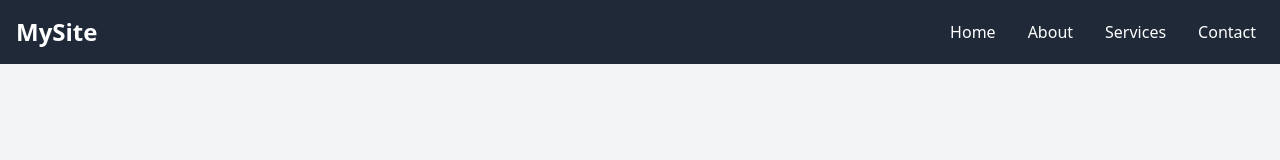
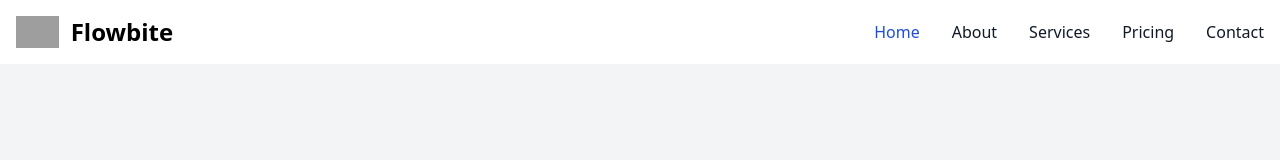
Before and after one commit to Watanuki7/sorcerologist, a plain HTML site: page index.html in a window 1280 px wide. Drawn offline with nearby package versions, Linux system fonts and the light colour scheme; grey boxes are pictures that could not be loaded.

Commit message:
Add navbar test

```diff
--- a/index.html
+++ b/index.html
@@ -8,17 +8,39 @@
     </head>
     <body class="bg-gray-100 font-sans">
 
-    <nav class="navbar bg-gray-800 text-white p-4 flex justify-between items-center">
-        <div class="logo text-2xl font-bold">
-            <a href="#">MySite</a>
+
+        <nav class="bg-white border-gray-200 dark:bg-gray-900">
+            <div class="max-w-screen-xl flex flex-wrap items-center justify-between mx-auto p-4">
+                <a href="https://flowbite.com/" class="flex items-center space-x-3 rtl:space-x-reverse">
+                    <img src="https://flowbite.com/docs/images/logo.svg" class="h-8" alt="Flowbite Logo" />
+                    <span class="self-center text-2xl font-semibold whitespace-nowrap dark:text-white">Flowbite</span>
+                </a>
+            <button data-collapse-toggle="navbar-default" type="button" class="inline-flex items-center p-2 w-10 h-10 justify-center text-sm text-gray-500 rounded-lg md:hidden hover:bg-gray-100 focus:outline-none focus:ring-2 focus:ring-gray-200 dark:text-gray-400 dark:hover:bg-gray-700 dark:focus:ring-gray-600" aria-controls="navbar-default" aria-expanded="false">
+                <span class="sr-only">Open main menu</span>
+                <svg class="w-5 h-5" aria-hidden="true" xmlns="http://www.w3.org/2000/svg" fill="none" viewBox="0 0 17 14">
+                    <path stroke="currentColor" stroke-linecap="round" stroke-linejoin="round" stroke-width="2" d="M1 1h15M1 7h15M1 13h15"/>
+                </svg>
+            </button>
+            <div class="hidden w-full md:block md:w-auto" id="navbar-default">
+                <ul class="font-medium flex flex-col p-4 md:p-0 mt-4 border border-gray-100 rounded-lg bg-gray-50 md:flex-row md:space-x-8 rtl:space-x-reverse md:mt-0 md:border-0 md:bg-white dark:bg-gray-800 md:dark:bg-gray-900 dark:border-gray-700">
+                    <li>
+                        <a href="#" class="block py-2 px-3 text-white bg-blue-700 rounded md:bg-transparent md:text-blue-700 md:p-0 dark:text-white md:dark:text-blue-500" aria-current="page">Home</a>
+                    </li>
+                    <li>
+                        <a href="#" class="block py-2 px-3 text-gray-900 rounded hover:bg-gray-100 md:hover:bg-transparent md:border-0 md:hover:text-blue-700 md:p-0 dark:text-white md:dark:hover:text-blue-500 dark:hover:bg-gray-700 dark:hover:text-white md:dark:hover:bg-transparent">About</a>
+                    </li>
+                    <li>
+                        <a href="#" class="block py-2 px-3 text-gray-900 rounded hover:bg-gray-100 md:hover:bg-transparent md:border-0 md:hover:text-blue-700 md:p-0 dark:text-white md:dark:hover:text-blue-500 dark:hover:bg-gray-700 dark:hover:text-white md:dark:hover:bg-transparent">Services</a>
+                    </li>
+                    <li>
+                        <a href="#" class="block py-2 px-3 text-gray-900 rounded hover:bg-gray-100 md:hover:bg-transparent md:border-0 md:hover:text-blue-700 md:p-0 dark:text-white md:dark:hover:text-blue-500 dark:hover:bg-gray-700 dark:hover:text-white md:dark:hover:bg-transparent">Pricing</a>
+                    </li>
+                    <li>
+                        <a href="#" class="block py-2 px-3 text-gray-900 rounded hover:bg-gray-100 md:hover:bg-transparent md:border-0 md:hover:text-blue-700 md:p-0 dark:text-white md:dark:hover:text-blue-500 dark:hover:bg-gray-700 dark:hover:text-white md:dark:hover:bg-transparent">Contact</a>
+                    </li>
+                </ul>
             </div>
-        <ul class="flex space-x-4">
-            <li><a href="#" class="hover:bg-gray-600 p-2 rounded">Home</a></li>
-            <li><a href="#" class="hover:bg-gray-600 p-2 rounded">About</a></li>
-            <li><a href="#" class="hover:bg-gray-600 p-2 rounded">Services</a></li>
-            <li><a href="#" class="hover:bg-gray-600 p-2 rounded">Contact</a></li>
-        </ul>
+            </div>
         </nav>
-
     </body>
 </html>
--- a/styles.css
+++ /dev/null
@@ -1,44 +0,0 @@
-/* styles.css */
-
-/* Basic page styles */
-body {
-    font-family: Arial, sans-serif;
-    margin: 0;
-    padding: 0;
-}
-
-/* Navbar styling */
-.navbar {
-    display: flex;
-    justify-content: space-between;
-    align-items: center;
-    background-color: #333; /* Dark background */
-    padding: 10px 20px;
-}
-
-.navbar a {
-    color: #fff; /* White text */
-    text-decoration: none;
-    padding: 10px 15px;
-    margin: 0 10px;
-    font-size: 16px;
-}
-
-.navbar a:hover {
-    background-color: #555; /* Lighter background on hover */
-}
-
-.navbar .logo {
-    font-size: 20px;
-    font-weight: bold;
-}
-
-.navbar .links {
-    display: flex;
-    list-style: none;
-    margin: 0;
-}
-
-.navbar .links li {
-    margin: 0;
-}
```
Lines whose indentation alone changed are shown as unchanged.
